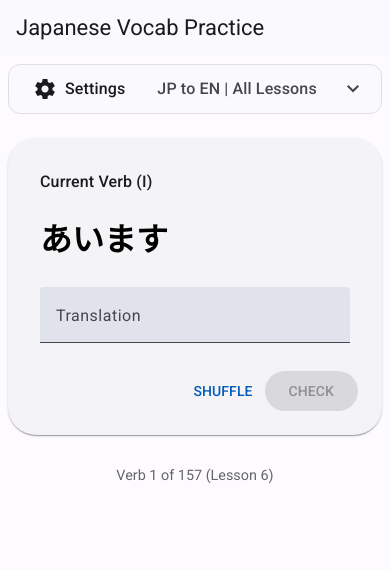
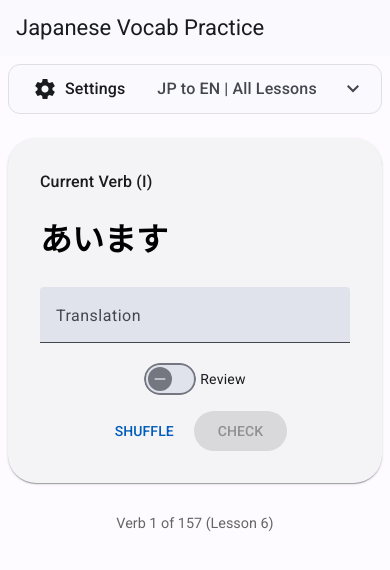
Before and after one commit to olifink/japanese-vocab-practice, an Angular app: page / in a window 390 px wide. Shown: the top 570 px of the page. Built offline with nearby package versions, Linux system fonts and the light colour scheme.

Commit message:
UX review mode toggle placement

```diff
--- a/src/app/app.html
+++ b/src/app/app.html
@@ -44,14 +44,6 @@
             <mat-button-toggle value="up-to">Up to</mat-button-toggle>
           </mat-button-toggle-group>
         }
-      </div>
-
-      <div class="control-row">
-        <div class="toggle-container">
-          <mat-slide-toggle [checked]="isReviewMode()" (change)="isReviewMode.set($event.checked)">
-            Review Mode
-          </mat-slide-toggle>
-        </div>
       </div>
     </div>
   </mat-expansion-panel>
@@ -101,7 +93,13 @@
           }
         </mat-card-content>
 
-        <mat-card-actions align="end">
+        <mat-card-actions class="card-actions">
+          <mat-slide-toggle [checked]="isReviewMode()" (change)="isReviewMode.set($event.checked)">
+            Review
+          </mat-slide-toggle>
+
+          <span class="spacer"></span>
+
           <button mat-button (click)="shuffle()">SHUFFLE</button>
 
           @if (isReviewMode()) {
--- a/src/app/app.scss
+++ b/src/app/app.scss
@@ -48,10 +48,6 @@
   }
 }
 
-.toggle-container {
-  margin-bottom: 8px;
-}
-
 .practice-area {
   display: flex;
   flex-direction: column;
@@ -63,6 +59,14 @@
   margin-bottom: 1rem;
   padding: 1rem;
   border-radius: 28px; // M3 expressive style
+}
+
+.card-actions {
+  display: flex;
+  align-items: center;
+  padding: 0 16px 16px 16px !important;
+  gap: 8px;
+  flex-wrap: wrap;
 }
 
 h1 {
@@ -154,4 +158,19 @@ h1 {
       margin-bottom: 16px;
     }
   }
+
+  .card-actions {
+    justify-content: center;
+
+    .spacer {
+      display: none;
+    }
+
+    mat-slide-toggle {
+      width: 100%;
+      display: flex;
+      justify-content: center;
+      margin-bottom: 8px;
+    }
+  }
 }
```
